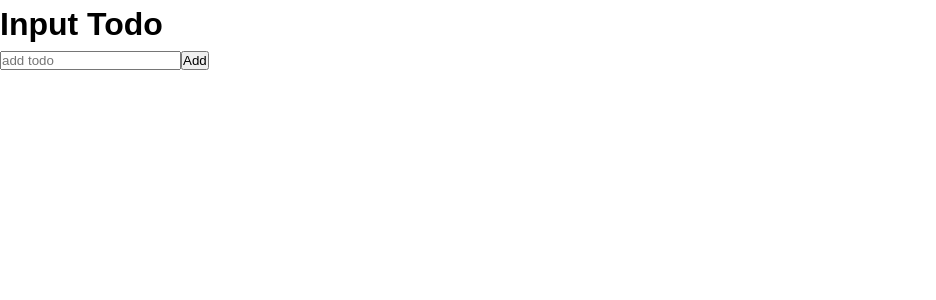
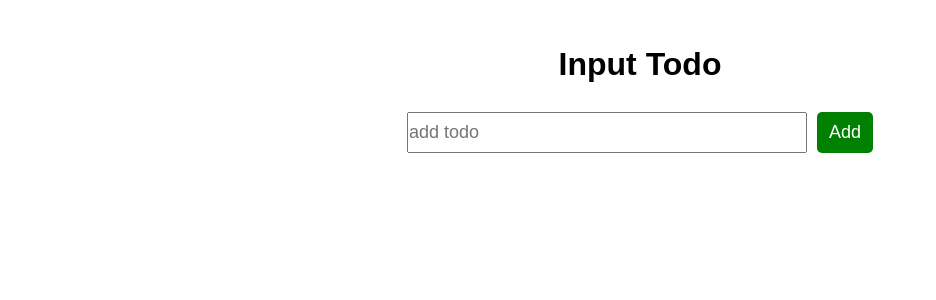
Before and after one commit to hisbanbardai/todo-PERN, a React (Vite) app in the folder client/: page / in a window 1280 px wide. Shown: the top 300 px of the page, without its empty margins (0-936 px from the left). Built offline with nearby package versions, Linux system fonts and the light colour scheme.

Commit message:
Add css styles for TodoInput component

```diff
--- a/client/src/components/TodoInput/TodoInput.jsx
+++ b/client/src/components/TodoInput/TodoInput.jsx
@@ -1,10 +1,16 @@
+import styles from "./TodoInput.module.css";
+
 export default function TodoInput() {
   return (
     <>
-      <h1 className="main-heading">Input Todo</h1>
-      <form className="input-todo-form">
-        <input type="text" placeholder="add todo" />
-        <button className="btn-add">Add</button>
+      <h1 className={styles.mainHeading}>Input Todo</h1>
+      <form className={styles.inputTodoForm}>
+        <input
+          className={styles.inputTodo}
+          type="text"
+          placeholder="add todo"
+        />
+        <button className={styles.btnAdd}>Add</button>
       </form>
     </>
   );
--- a/client/src/components/TodoInput/TodoInput.module.css
+++ b/client/src/components/TodoInput/TodoInput.module.css
@@ -0,0 +1,24 @@
+.mainHeading {
+  text-align: center;
+  margin-bottom: 24px;
+}
+
+.inputTodoForm {
+  display: flex;
+  justify-content: center;
+  gap: 10px;
+}
+
+.inputTodo {
+  font-size: 18px;
+  width: 400px;
+}
+
+.btnAdd {
+  font-size: 18px;
+  background-color: green;
+  color: white;
+  border: none;
+  padding: 10px 12px;
+  border-radius: 5px;
+}
--- a/client/src/index.css
+++ b/client/src/index.css
@@ -7,4 +7,5 @@
 body {
   font-family: sans-serif;
   line-height: 1.5;
+  margin-top: 40px;
 }
```
